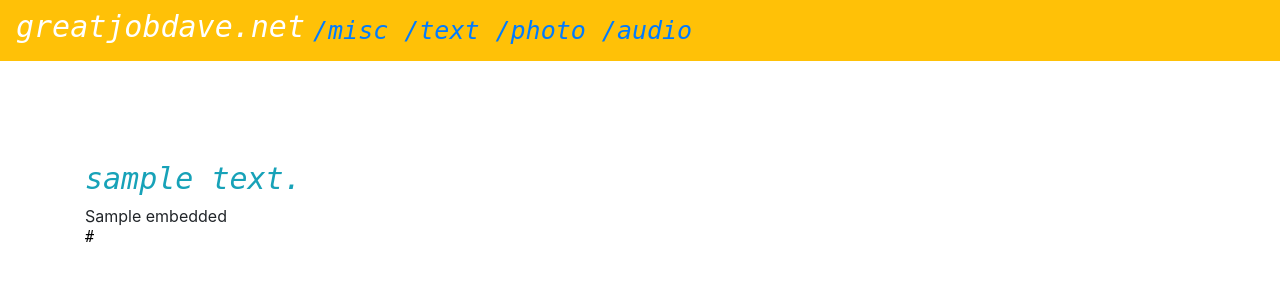
After one commit to dadasilva/greatjobdave, a Flask app: template greatjobdave/templates/site/misc.html in a window 1280 px wide. The commit adds this page. Shown: the top 303 px of the page. Run offline with Flask 2, Linux system fonts and the light colour scheme; the template is opened without the code that fills it: most values are stand-ins (such as "Sample title", 1, 10 or a date in 2020); some libraries are stand-ins or nearby versions.

```diff
--- a/greatjobdave/templates/base.html
+++ b/greatjobdave/templates/base.html
@@ -30,20 +30,25 @@
       <span class="navbar-toggler-icon"></span>
     </button>
     <div class="collapse navbar-collapse align-top" id="navbarNav">
-      <ul class="navbar-nav mr-auto">
+      <ul class="navbar-nav mr-auto centerAlign">
       <div class="nav-item">
-        <button class="nav-link" type="button" aria-controls="projectsButton">
-          <a href="{{ url_for('site.projects') }}">projects</a>
+        <button class="nav-link" type="button" aria-controls="miscButton">
+          <a href="{{ url_for('site.misc') }}">/misc</a>
         </button>
       </div>
       <div class="nav-item">
-        <button class="nav-link" type="button" aria-controls="notesButton">
-          <a href="{{ url_for('site.notes') }}">notes</a>
+        <button class="nav-link" type="button" aria-controls="textButton">
+          <a href="{{ url_for('site.text') }}">/text</a>
         </button>
       </div>
       <div class="nav-item ">
-        <button class="nav-link" type="button" aria-control="photosButton">
-          <a href="{{ url_for('site.photos', folder='people') }}">photos</a>
+        <button class="nav-link" type="button" aria-control="photoButton">
+          <a href="{{ url_for('site.photo', folder='people') }}">/photo</a>
+        </button>
+      </div>
+        <div class="nav-item ">
+        <button class="nav-link" type="button" aria-control="audioButton">
+          <a href="{{ url_for('site.audio') }}">/audio</a>
         </button>
       </div>
     </ul>
@@ -60,11 +65,11 @@
   <!-- BODY -->
   <div class="container">
     <div class="row">
-      <div class="col-lg-10 col-sm-12">
+      <div class="col-lg-9 col-sm-push-12">
         {% block content %}{% endblock %}
       </div>
-      <div class="col-lg-2 col-sm-push-0">
-        <div id="sidebarList" >
+      <div class="col-lg-3 col-sm-push-0">
+        <div class="sidebar" id="sidebarList" >
             {% block sidebar %}{% endblock %}
         </div>
       </div>
--- /dev/null
+++ b/greatjobdave/templates/site/misc.html
@@ -0,0 +1,22 @@
+{% extends "base.html" %}
+<!-- BODY -->
+{%block header %}projects{% endblock%}
+
+{% block content %}
+    {% for link in data %}
+    <h3 class="text-info">{{ link.text.lower() }}</h3>
+      {% if link.embedded != None %}
+        {{ link.embedded|safe }}
+      {% endif %}
+        <a href="{{ link.url }}"><h5>{{ link.url }}</h5></a>
+    <div class="row" style="height: 50px;"></div>
+    {% endfor %}
+{% endblock %}
+
+
+<!--<div class="container">-->
+<!--      <div class="card  border-dark mb-3">-->
+<!--        <h5 class="card-header"> {{ data.title }} </h5>-->
+<!--          <iframe src="{{ data.url }}" class="card-img-top sticky-top" width="640" height="564" frameborder="0" allow="autoplay; fullscreen" allowfullscreen></iframe>-->
+<!--      </div>-->
+<!--    </div>-->
```
Also changed, not shown: greatjobdave/site.py (+22 -15 lines), greatjobdave/templates/site/photo.html (renamed from greatjobdave/templates/site/photos.html, +9 -10 lines), greatjobdave/templates/site/audio.html (renamed from greatjobdave/templates/site/projects.html), greatjobdave/templates/site/text.html (renamed from greatjobdave/templates/site/notes.html).
